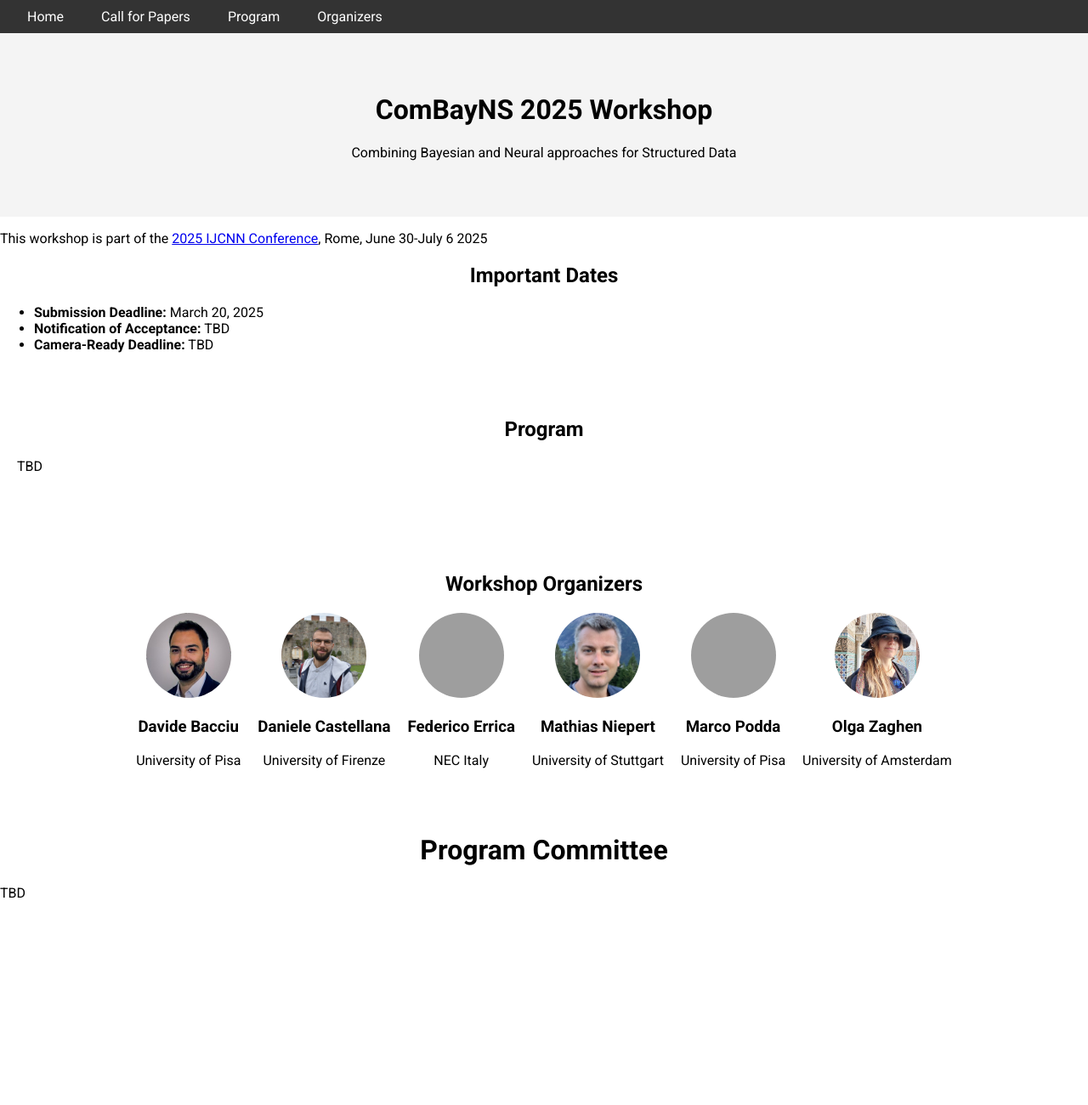
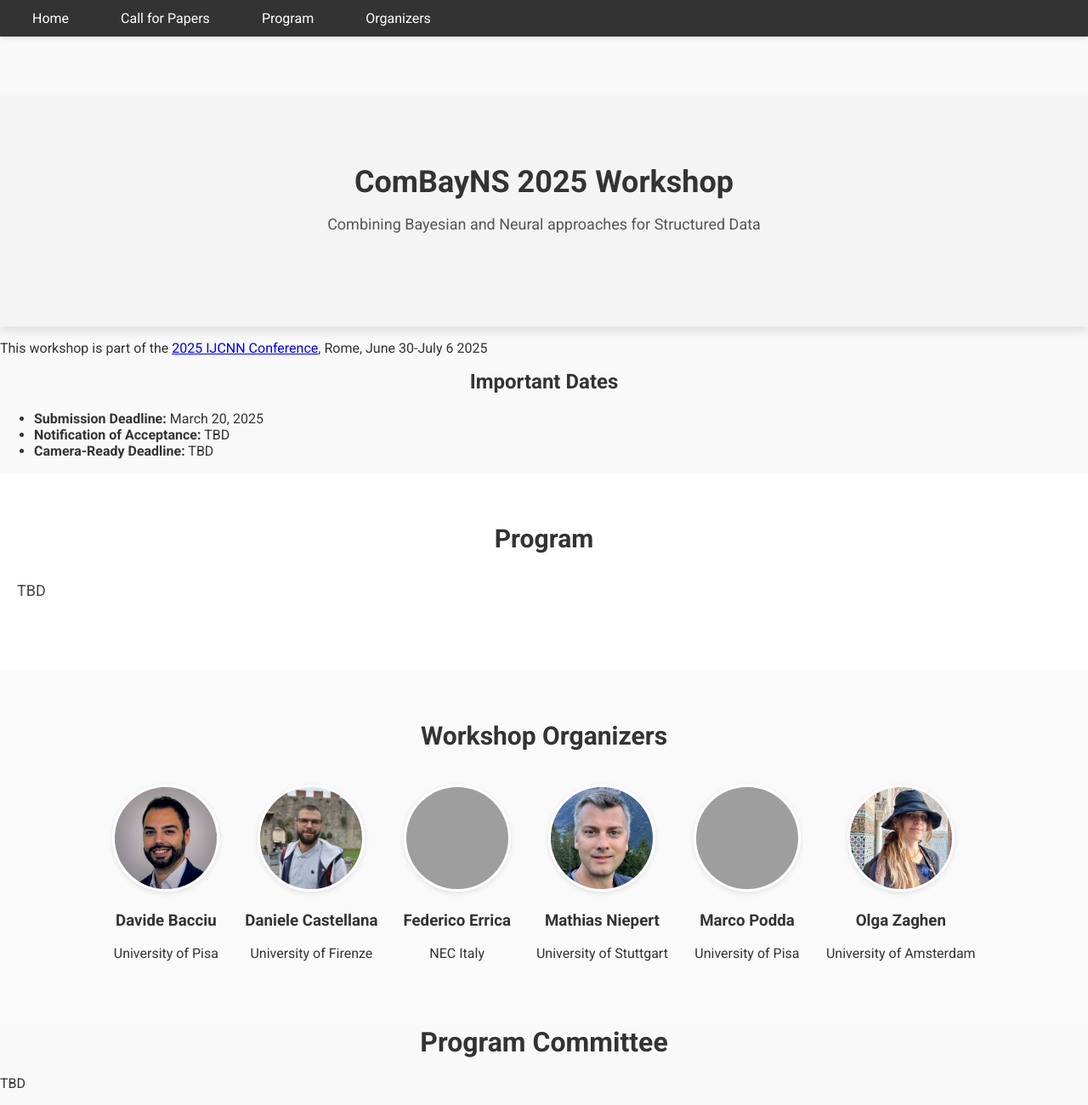
Before and after one commit to combayns2025/combayns2025.github.io, a Jekyll site: the page built from index.md, in a window 1280 px wide and 1300 px high. Shown: the whole window at 85% size. Built offline with Jekyll 4.4.1, drawn with Linux system fonts in a browser that asks for light colours; grey boxes are pictures that could not be loaded.

Commit message:
Update style.css

```diff
--- a/assets/css/style.css
+++ b/assets/css/style.css
@@ -3,11 +3,15 @@ body {
   font-family: 'Roboto', Arial, sans-serif; /* Use Roboto as primary font */
   margin: 0;
   padding: 0;
+  background-color: #f9f9f9; /* Soft background color */
+  color: #333; /* Dark text for contrast */
 }
 
 h1, h2 {
   font-family: 'Roboto', Arial, sans-serif; /* Apply Roboto to headings */
   font-weight: 700; /* Use bold weight for headings */
+  color: #333; /* Ensure headings are dark for readability */
+  margin: 0 0 20px; /* Add space below headings */
   text-align: center;
 }
 
@@ -15,9 +19,10 @@ h1, h2 {
 .navbar {
   position: sticky;
   top: 0;
-  background-color: #333;
+  background-color: #333; /* Dark background for navbar */
   z-index: 1000;
-  padding: 10px 20px;
+  padding: 12px 20px; /* Adjust padding for balance */
+  box-shadow: 0 2px 4px rgba(0, 0, 0, 0.1); /* Subtle shadow for depth */
 }
 
 .navbar-container {
@@ -29,7 +34,7 @@ h1, h2 {
 .navbar-menu {
   list-style: none;
   display: flex;
-  gap: 20px;
+  gap: 25px; /* Increased gap between menu items */
   margin: 0;
   padding: 0;
 }
@@ -41,8 +46,10 @@ h1, h2 {
 .navbar-menu a {
   text-decoration: none;
   color: white;
-  padding: 8px 12px;
-  font-family: 'Roboto', Arial, sans-serif; /* Use Roboto for navbar links */
+  padding: 10px 18px;
+  font-family: 'Roboto', Arial, sans-serif;
+  font-weight: 500; /* Slightly lighter font weight for better readability */
+  transition: background-color 0.3s ease;
 }
 
 .navbar-menu a:hover {
@@ -53,7 +60,7 @@ h1, h2 {
 /* Hamburger Menu (Responsive) */
 .hamburger {
   display: none;
-  font-size: 24px;
+  font-size: 28px;
   color: white;
   cursor: pointer;
 }
@@ -71,37 +78,79 @@ h1, h2 {
     right: 0;
     background-color: #333;
     width: 100%;
+    box-shadow: 0 4px 8px rgba(0, 0, 0, 0.2); /* Drop shadow for mobile menu */
   }
 
   .navbar-menu.show {
     display: flex;
+  }
+
+  .navbar-menu li {
+    width: 100%; /* Make each item full-width on mobile */
+    text-align: center;
+  }
+
+  .navbar-menu a {
+    padding: 15px 0; /* Increase padding for easier tapping */
   }
 }
 
 /* Hero Section */
 .hero {
   text-align: center;
-  padding: 50px 20px;
-  background-color: #f4f4f4;
-  font-family: 'Roboto', Arial, sans-serif; /* Ensure hero text uses Roboto */
+  padding: 80px 20px;
+  background-color: #f4f4f4; /* Soft light gray background */
+  margin-top: 70px; /* Offset the sticky navbar */
+  box-shadow: 0 6px 12px rgba(0, 0, 0, 0.1); /* Soft shadow for depth */
+}
+
+.hero h1 {
+  font-size: 36px;
+  margin-bottom: 15px;
+  color: #333;
+}
+
+.hero p {
+  font-size: 18px;
+  color: #555; /* Lighter color for less emphasis */
+  margin-bottom: 30px; /* Add space below paragraph */
 }
 
 /* Program Section */
 #program {
-  padding: 40px 20px;
+  padding: 60px 20px;
+  background-color: #fff;
+}
+
+#program h2 {
+  font-size: 30px;
+  margin-bottom: 30px;
+}
+
+#program p {
+  font-size: 18px;
+  line-height: 1.6;
+  color: #444;
 }
 
 /* Organizers Section */
 #organizers {
-  padding: 40px 20px;
+  padding: 60px 20px;
+  background-color: #fafafa; /* Light background for contrast */
   text-align: center;
+}
+
+#organizers h2 {
+  font-size: 30px;
+  margin-bottom: 40px;
 }
 
 .organizers-container {
   display: flex;
   justify-content: center;
+  gap: 30px; /* More space between organizer images */
   flex-wrap: wrap;
-  gap: 20px;
+  align-items: center;
 }
 
 .organizer {
@@ -109,8 +158,16 @@ h1, h2 {
 }
 
 .organizer img {
-  width: 100px;
-  height: 100px;
+  width: 120px;
+  height: 120px;
   border-radius: 50%;
   object-fit: cover;
+  border: 3px solid #fff; /* Add border around images */
+  box-shadow: 0 2px 6px rgba(0, 0, 0, 0.1); /* Slight shadow for images */
 }
+
+.organizer p {
+  margin-top: 10px;
+  font-size: 16px;
+  color: #333;
+}
```
